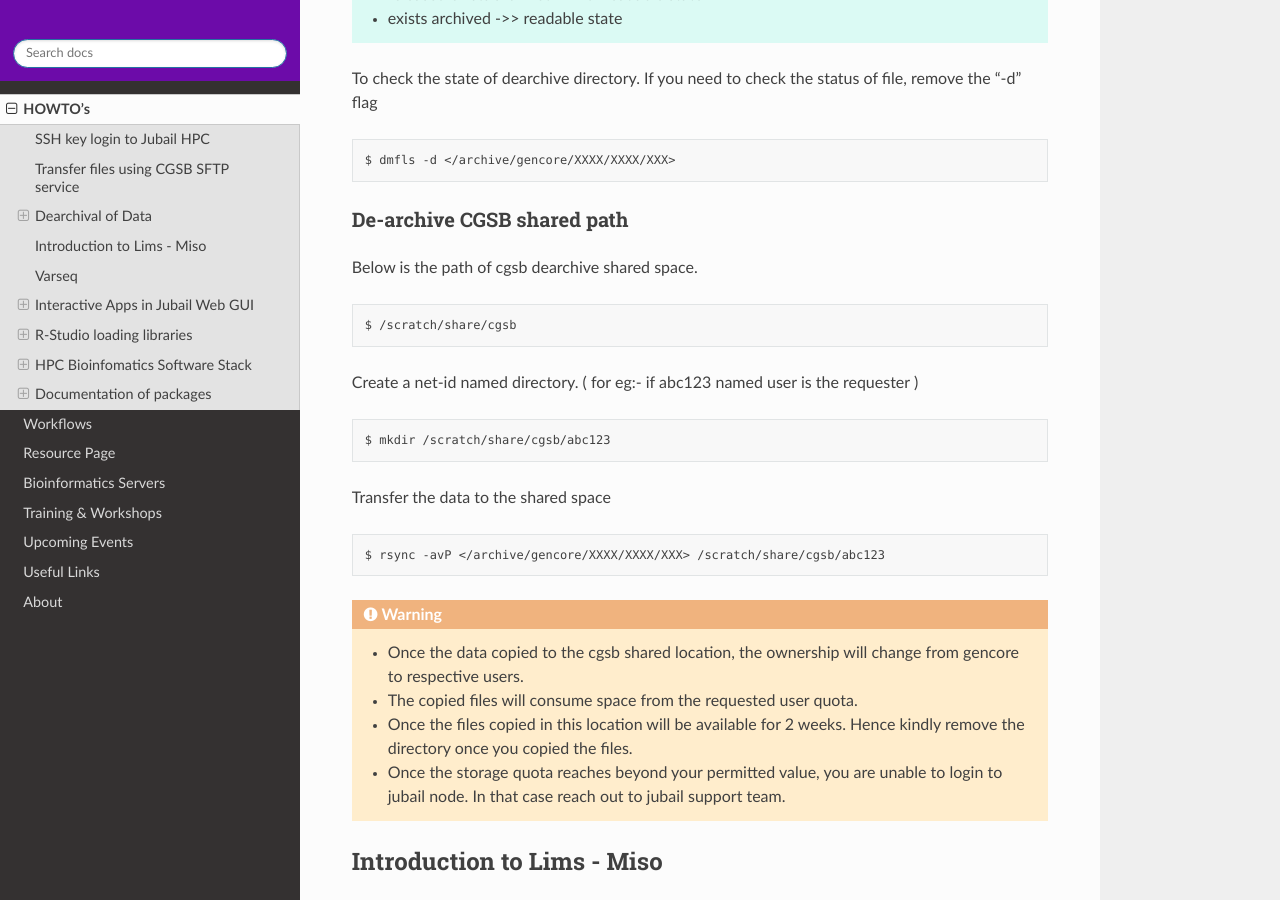
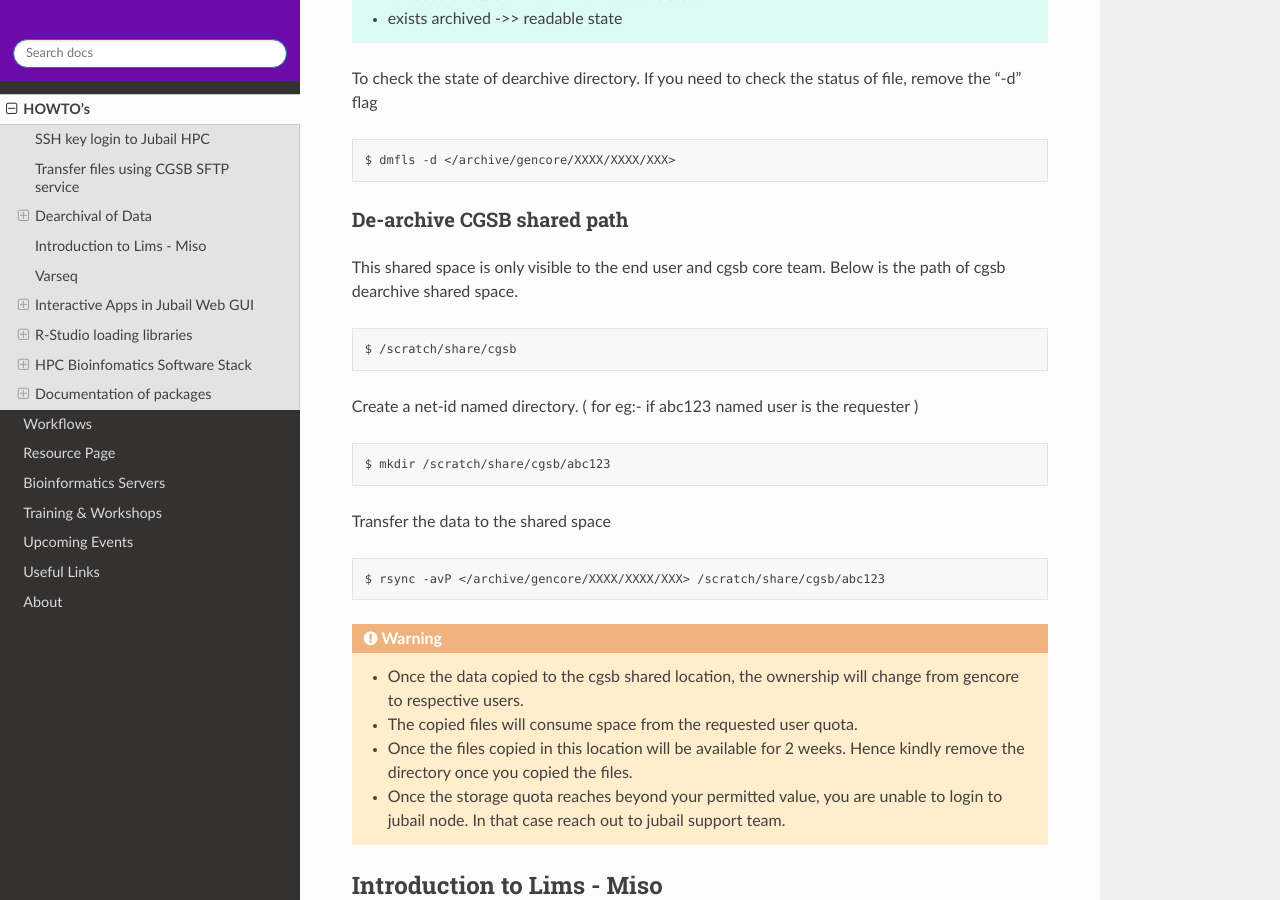
Before and after one commit to nyuad-corebio/corebioinf, a Sphinx documentation site: the page built from source/content/how_to.rst, in a window 1280 px wide and 900 px high, scrolled down 5529 px. Built offline with Sphinx 7.4.7 and the Read the Docs theme 2.0.0, drawn with Linux system fonts in a browser that asks for light colours.

Commit message:
Updated jr5241 v1 commit

```diff
--- a/source/content/how_to.rst
+++ b/source/content/how_to.rst
@@ -251,6 +251,7 @@ If you need to check the status of file, remove the "-d" flag
 De-archive CGSB shared path
 ----------------------------
 
+This shared space is only visible to the end user and cgsb core team.
 Below is the path of cgsb dearchive shared space.
 
 .. code:: bash
```
